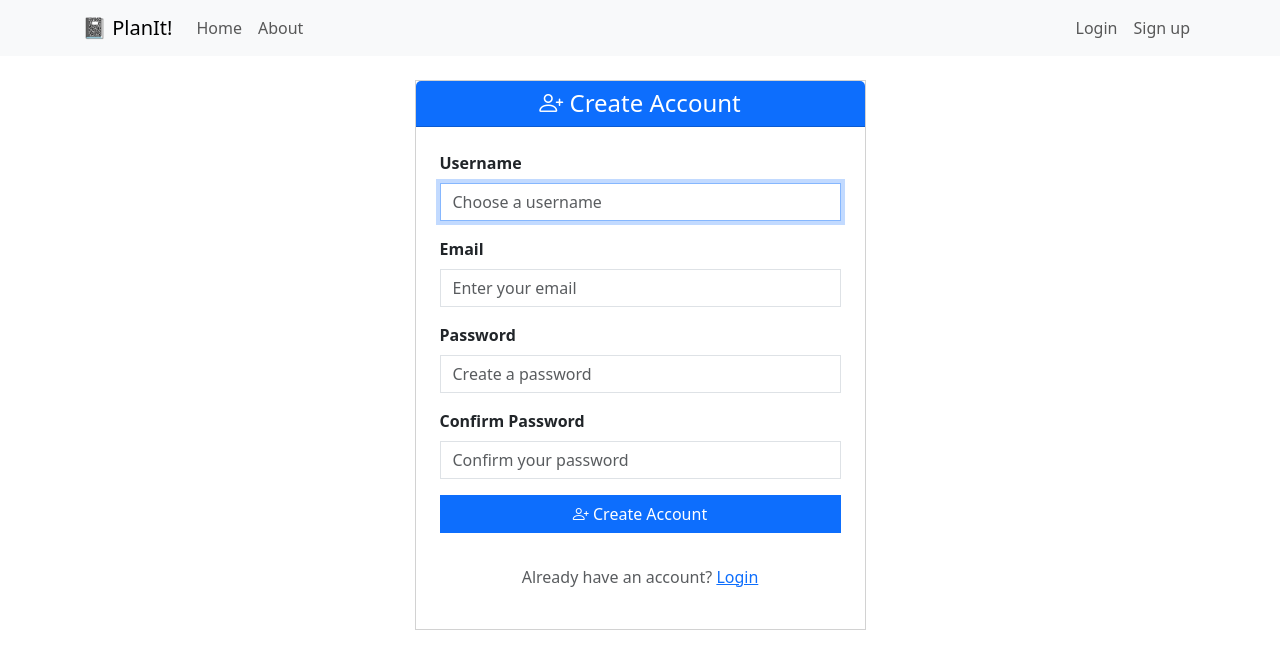
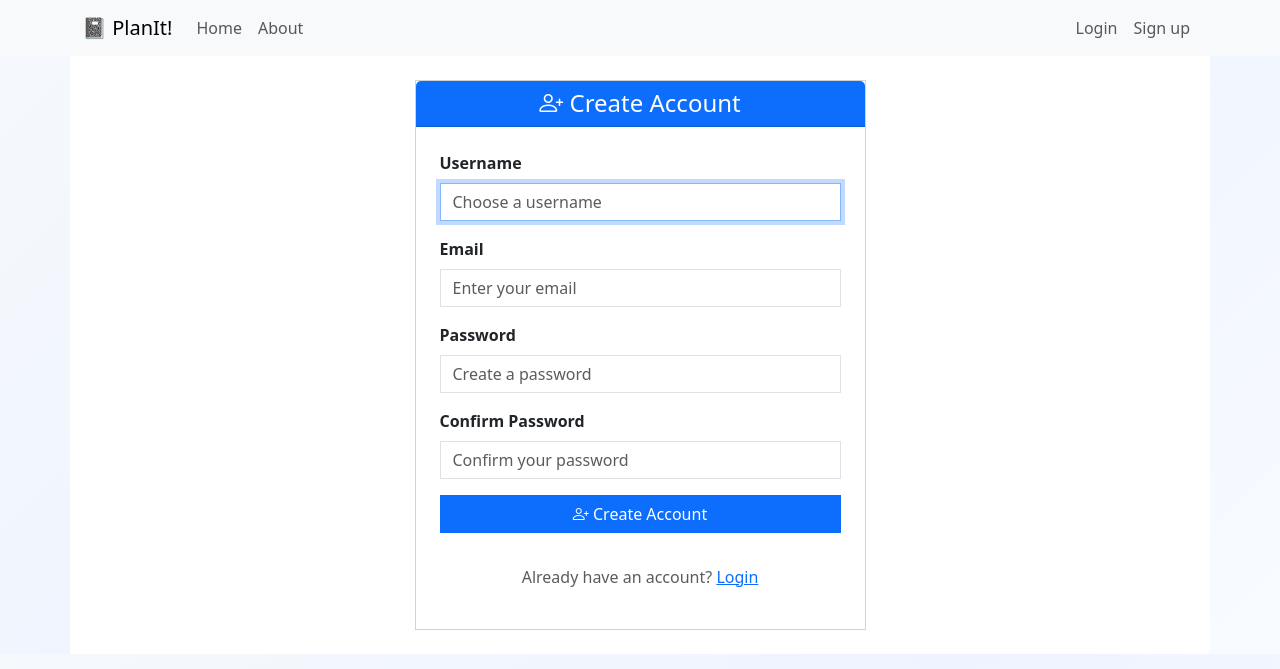
Before and after one commit to DarylMurphyCoder/planit, a Django app: template templates/accounts/signup.html in a window 1280 px wide. Shown: the top 669 px of the page. Run offline with Django 3.2, Linux system fonts and the light colour scheme; the template is opened without the code that fills it, so the values that code supplies are empty.

Commit message:
Add soft gradient background with crisp cards

```diff
--- a/static/css/style.css
+++ b/static/css/style.css
@@ -9,3 +9,15 @@
 .card {
   border-radius: 0 !important;
 }
+
+/* App background: soft blue gradient that stays readable */
+body {
+  background: linear-gradient(135deg, #f6f9fc 0%, #eef3ff 50%, #f8fbff 100%);
+}
+
+/* Keep content areas crisp on the gradient */
+.card,
+.navbar,
+main.container {
+  background-color: #ffffff;
+}
```
